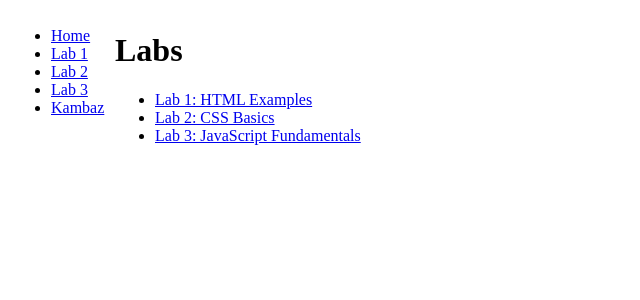
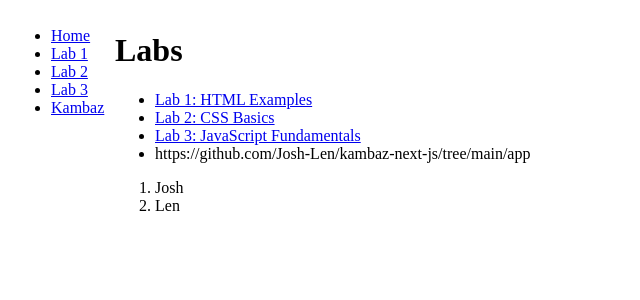
Before and after one commit to Josh-Len/kambaz-next-js, a Next.js app: page /Labs in a window 1280 px wide. Shown: the top 300 px of the page, without its empty margins (0-640 px from the left). Built offline with nearby package versions, Linux system fonts and the light colour scheme.

Commit message:
add final changes

```diff
--- a/app/Labs/page.tsx
+++ b/app/Labs/page.tsx
@@ -16,6 +16,17 @@ export default function Labs() {
          <Link href="/Labs/Lab3" id="wd-lab3-link">
            Lab 3: JavaScript Fundamentals </Link>
        </li>
+       <li>
+        https://github.com/Josh-Len/kambaz-next-js/tree/main/app
+       </li>
      </ul>
+     <ol>
+      <li>
+        Josh
+      </li>
+      <li>
+        Len
+      </li>
+     </ol>
    </div>
 );}
```
